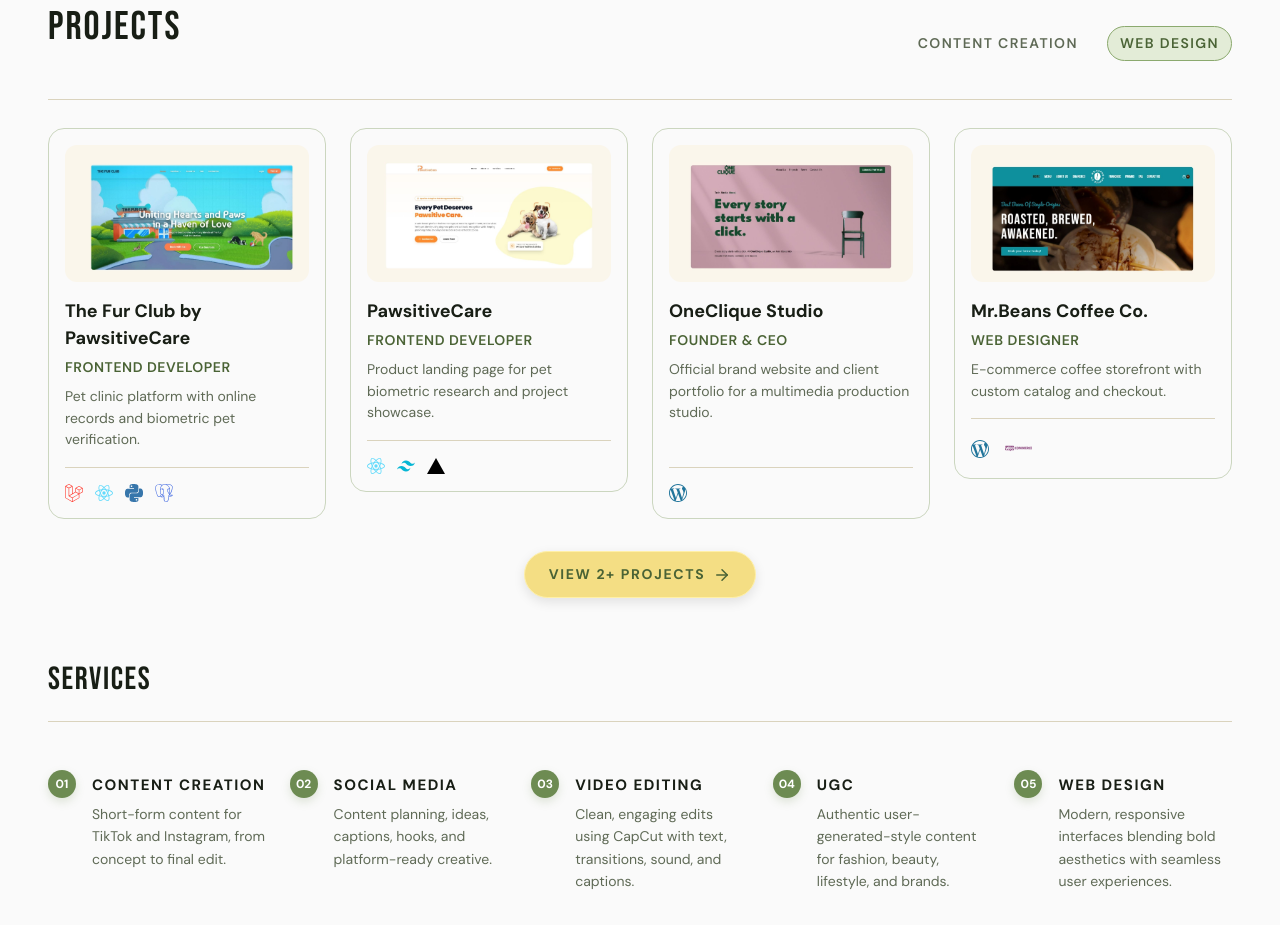
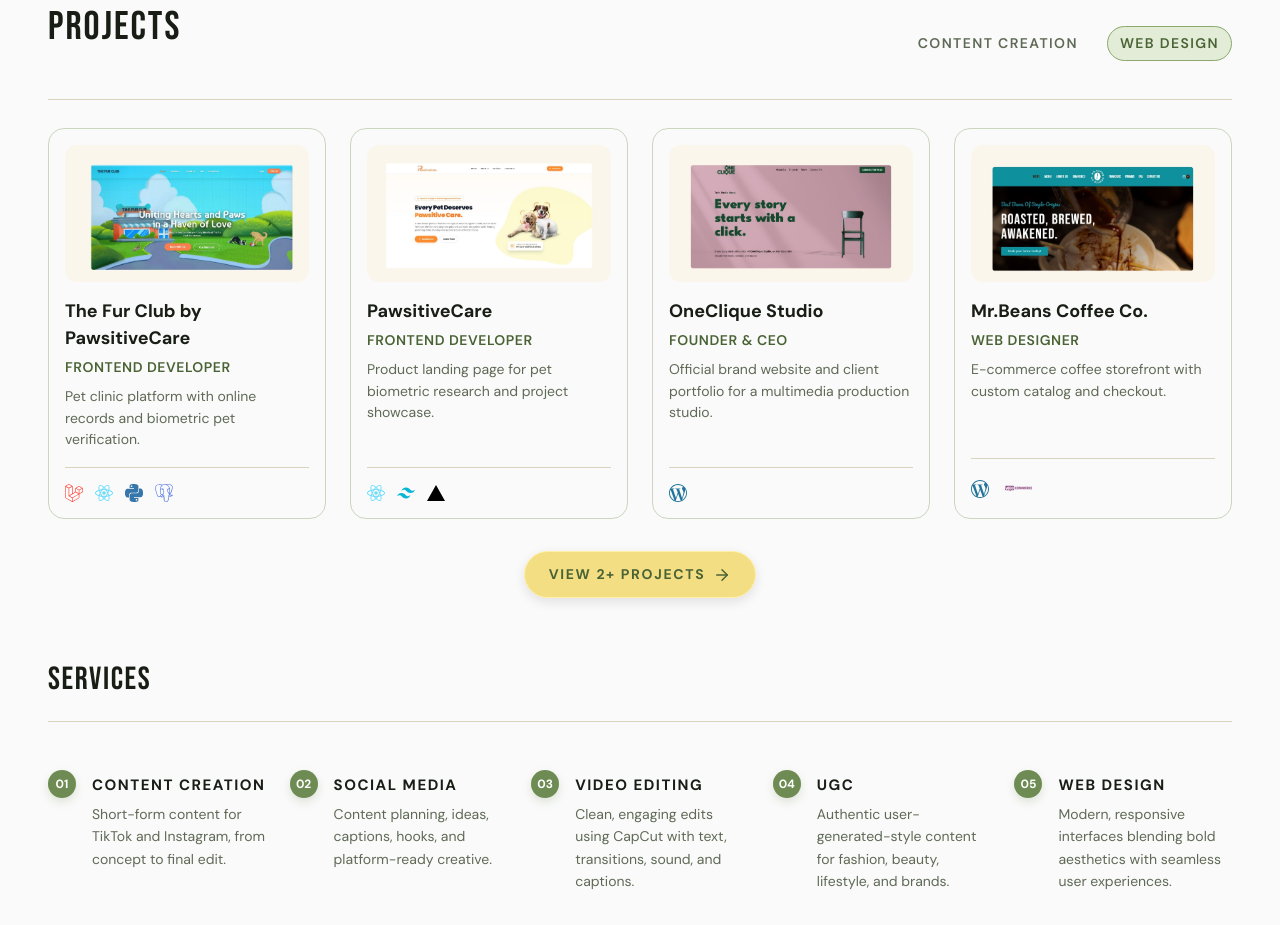
Before and after one commit to ennaeyl27/lyeannegadiano, a React (Vite) app: page / in a window 1280 px wide. Shown: the part 2120-3045 px from the top of the page. Built offline with nearby package versions, Linux system fonts and the light colour scheme; a web font is replaced by a local one.

Commit message:
fix: keep article as root; open project links on click/keyboard (avoid anchor wrapping to preserve layout)

```diff
--- a/src/components/Works/ImageCard.jsx
+++ b/src/components/Works/ImageCard.jsx
@@ -26,8 +26,24 @@ const TECH_ICONS = {
 export function ImageCard({ project }) {
   const href = project.url || project.link || null;
 
-  const card = (
-    <article className="project-card">
+
+
+  const handleOpen = () => {
+    if (href) window.open(href, '_blank', 'noopener,noreferrer');
+  };
+
+  const handleKey = (e) => {
+    if (!href) return;
+    if (e.key === 'Enter' || e.key === ' ') {
+      e.preventDefault();
+      handleOpen();
+    }
+  };
+
+  const clickableProps = href ? { onClick: handleOpen, tabIndex: 0, onKeyDown: handleKey, style: { cursor: 'pointer' }, role: 'link' } : {};
+
+  return (
+    <article className="project-card" {...clickableProps}>
       <div className="project-image">
         <img src={project.image} alt={project.title || ''} onError={(e) => { e.currentTarget.style.display = 'none'; e.currentTarget.parentElement.classList.add('placeholder'); }} />
       </div>
@@ -65,14 +81,4 @@ export function ImageCard({ project }) {
       )}
     </article>
   );
-
-  if (href) {
-    return (
-      <a className="project-link" href={href} target="_blank" rel="noopener noreferrer">
-        {card}
-      </a>
-    );
-  }
-
-  return card;
 }
```
